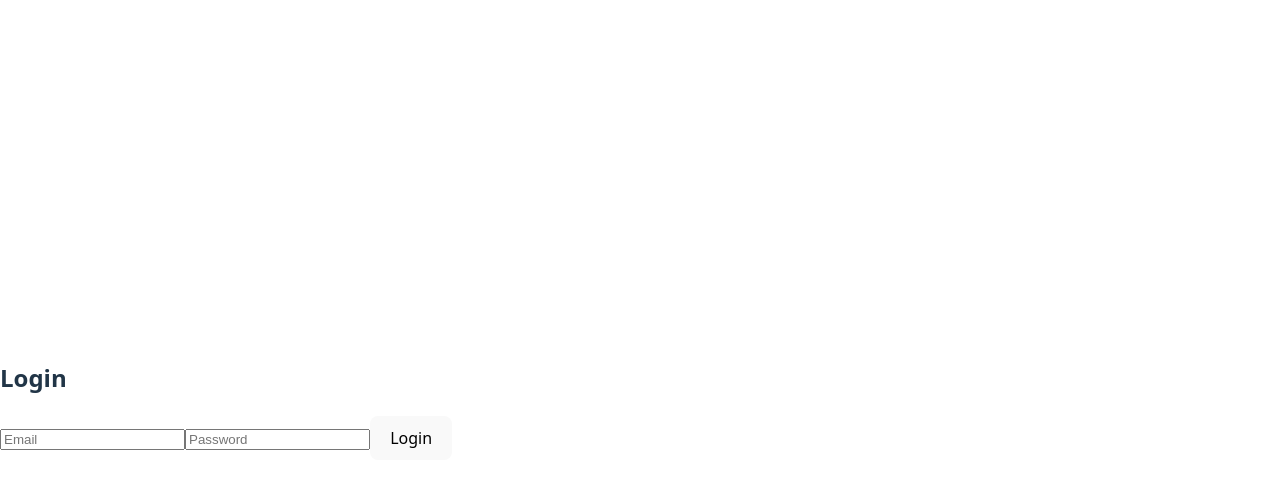
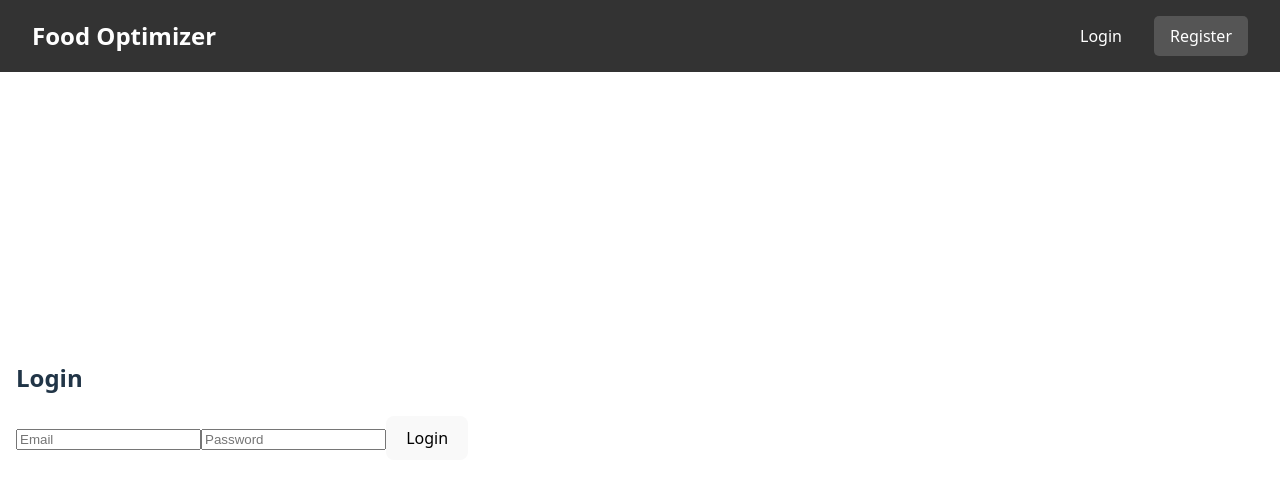
Before and after one commit to ShaneScarcella/food-optimizer, a React (Vite) app in the folder client/: page /login in a window 1280 px wide. Shown: the top 488 px of the page. Built offline with nearby package versions, Linux system fonts and the light colour scheme.

Commit message:
feat(ui): Implemented a persistent navigation bar

```diff
--- a/client/src/App.jsx
+++ b/client/src/App.jsx
@@ -7,10 +7,12 @@ import ProfilePage from './pages/ProfilePage';
 import PantryPage from './pages/PantryPage';
 import MealPlanPage from './pages/MealPlanPage';
 import AnalyticsPage from './pages/AnalyticsPage';
+import Layout from './components/Layout';
 
 function App() {
   return (
     <BrowserRouter>
+      <Layout>
         <Routes>
           <Route path="/login" element={<LoginPage />} />
           <Route path="/register" element={<RegisterPage />} />
@@ -47,6 +49,7 @@ function App() {
             element={<ProtectedRoute><AnalyticsPage /></ProtectedRoute>}
           />
         </Routes>
+      </Layout>
     </BrowserRouter>
   );
 }
--- /dev/null
+++ b/client/src/components/Layout.jsx
@@ -0,0 +1,14 @@
+import Navbar from './Navbar';
+
+function Layout({ children }) {
+  return (
+    <div>
+      <Navbar />
+      <main style={{ paddingTop: '80px', padding: '1rem' }}>
+        {children}
+      </main>
+    </div>
+  );
+}
+
+export default Layout;
--- /dev/null
+++ b/client/src/components/Navbar.jsx
@@ -0,0 +1,103 @@
+import { Link, useNavigate } from 'react-router-dom';
+import { useAuth } from '../context/AuthContext';
+
+function Navbar() {
+  const { token, logout } = useAuth();
+  const navigate = useNavigate();
+
+  const handleLogout = () => {
+    logout();
+    navigate('/login');
+  };
+
+  return (
+    <nav style={navStyle}>
+      <div style={navLeft}>
+        <Link to="/" style={brandStyle}>Food Optimizer</Link>
+      </div>
+      <div style={navCenter}>
+        {token && (
+          <>
+            <Link to="/" style={linkStyle}>Dashboard</Link>
+            <Link to="/meal-plan" style={linkStyle}>Meal Plan</Link>
+            <Link to="/pantry" style={linkStyle}>Pantry</Link>
+            <Link to="/analytics" style={linkStyle}>Analytics</Link>
+          </>
+        )}
+      </div>
+      <div style={navRight}>
+        {token ? (
+          <>
+            <Link to="/profile" style={linkStyle}>Profile</Link>
+            <button onClick={handleLogout} style={buttonStyle}>Logout</button>
+          </>
+        ) : (
+          <>
+            <Link to="/login" style={linkStyle}>Login</Link>
+            <Link to="/register" style={buttonStyle}>Register</Link>
+          </>
+        )}
+      </div>
+    </nav>
+  );
+}
+
+const navStyle = {
+  display: 'flex',
+  justifyContent: 'space-between',
+  alignItems: 'center',
+  padding: '1rem 2rem',
+  backgroundColor: '#333',
+  color: 'white',
+  width: '100%',
+  boxSizing: 'border-box',
+  position: 'fixed',
+  top: 0,
+  left: 0,
+  zIndex: 1000,
+};
+
+const navLeft = {
+  flex: 1,
+  textAlign: 'left',
+};
+
+const navCenter = {
+    flex: 2,
+    display: 'flex',
+    justifyContent: 'center',
+    gap: '2rem',
+};
+
+const navRight = {
+  flex: 1,
+  display: 'flex',
+  justifyContent: 'flex-end',
+  alignItems: 'center',
+  gap: '1rem',
+};
+
+const brandStyle = {
+  color: 'white',
+  textDecoration: 'none',
+  fontWeight: 'bold',
+  fontSize: '1.5rem',
+};
+
+const linkStyle = {
+  color: 'white',
+  textDecoration: 'none',
+  fontSize: '1rem',
+  padding: '0.5rem 1rem',
+};
+
+const buttonStyle = {
+  ...linkStyle,
+  backgroundColor: '#555',
+  border: 'none',
+  borderRadius: '5px',
+  cursor: 'pointer',
+};
+
+
+export default Navbar;
--- a/client/src/pages/DashboardPage.jsx
+++ b/client/src/pages/DashboardPage.jsx
@@ -7,7 +7,6 @@ import DailyLog from '../components/DailyLog';
 import apiClient from '../services/apiService';
 
 function DashboardPage() {
-  const { logout } = useAuth();
   const navigate = useNavigate();
   const [userProfile, setUserProfile] = useState(null);
   const [logRefreshKey, setLogRefreshKey] = useState(0); // Key to force re-render of DailyLog
@@ -40,17 +39,9 @@ function DashboardPage() {
   return (
     <div>
       <h1>Dashboard - Welcome, {userProfile.firstName}!</h1>
-      <nav>
-        <Link to="/profile">Edit Profile</Link>
-        {' | '}
-        <Link to="/pantry">My Pantry</Link>
-        {' | '}
-        <Link to="/meal-plan">Meal Plan</Link>
-        {' | '}
-        <Link to="/analytics">Analytics</Link>
-      </nav>
-      <button onClick={handleLogout}>Logout</button>
+
       <hr />
+
       <DailyLog key={logRefreshKey} />
       <FoodSearch onFoodLogged={handleFoodLogged} />
       <CreateFoodForm />
```
Also changed, not shown: 1 other file (tests, documents, lock files or other folders). Lines whose indentation alone changed are shown as unchanged.
